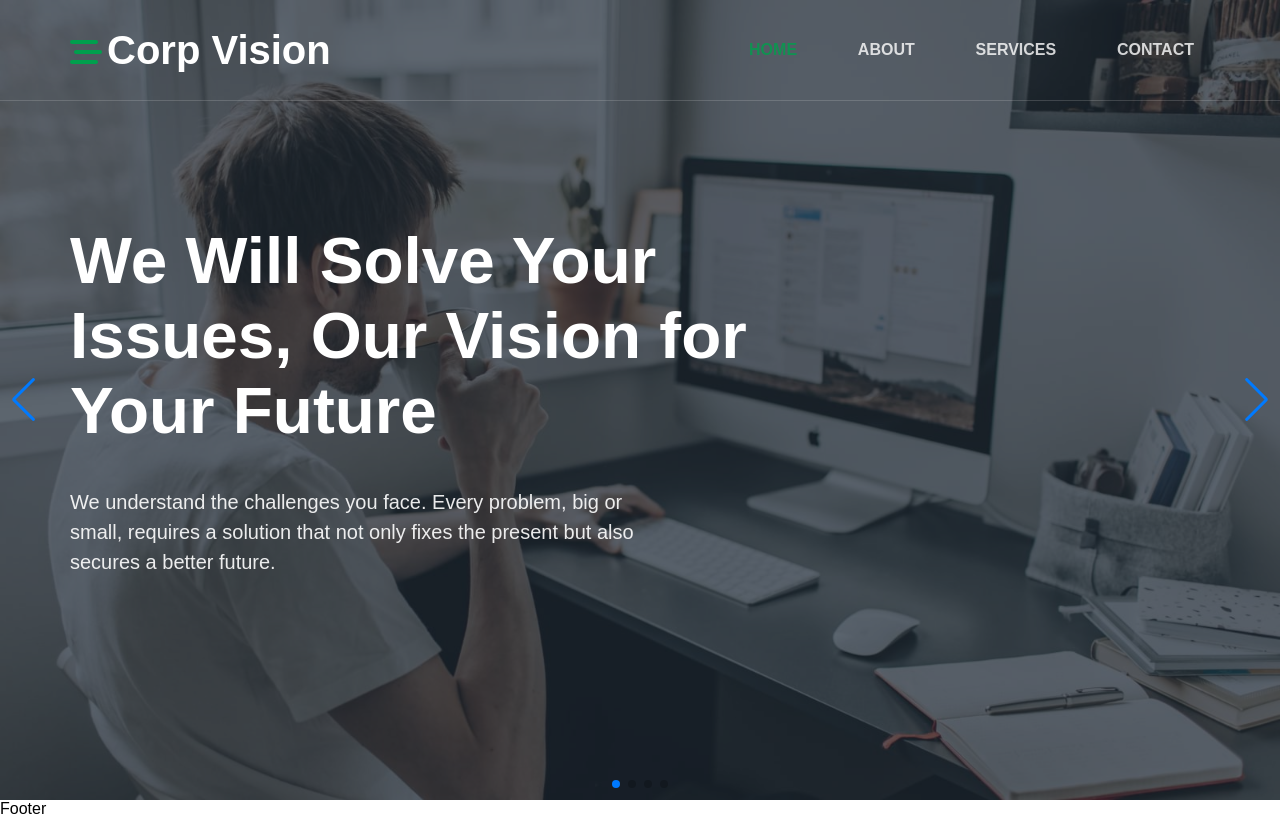
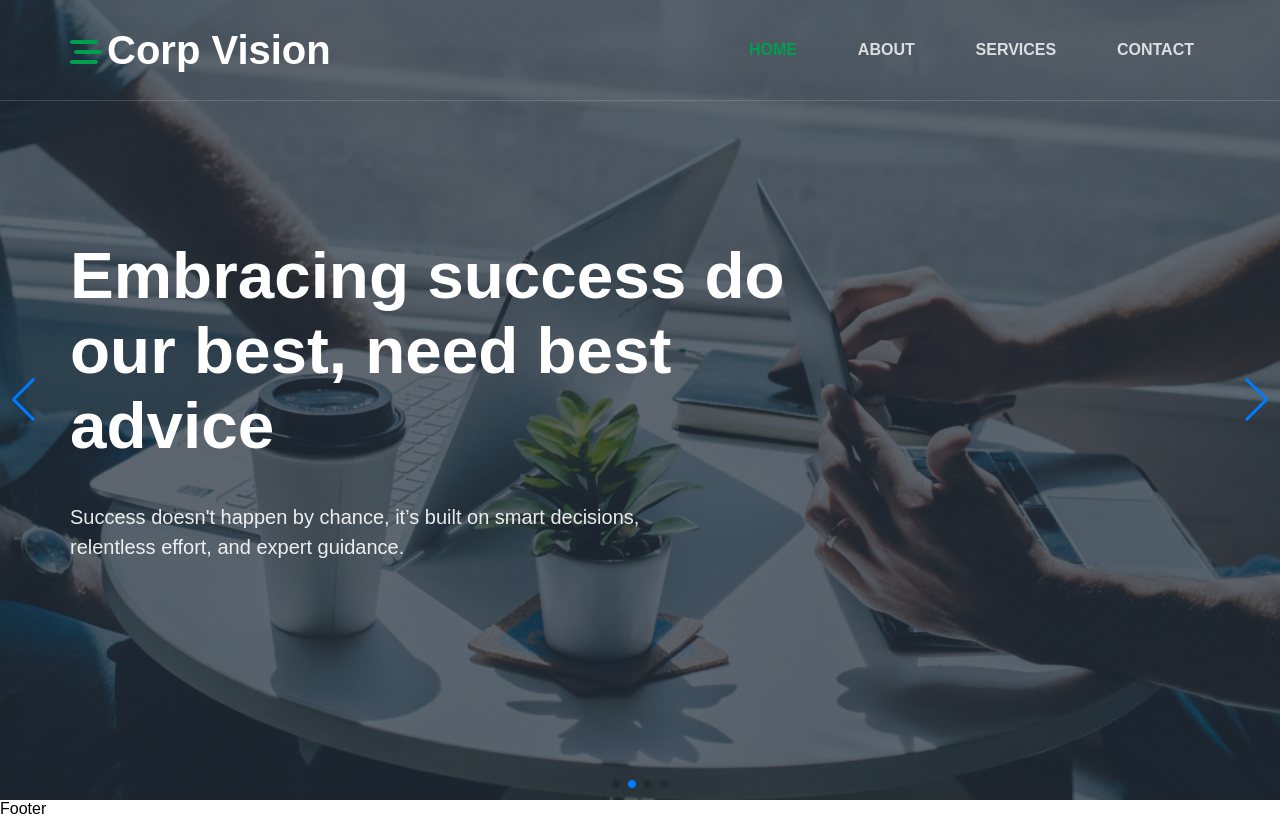
Before and after one commit to Son-Tr/corp-vision, a React (Create React App) app: page / in a window 1280 px wide. Built offline with nearby package versions, Linux system fonts and the light colour scheme.

Commit message:
add animation for banner

```diff
--- a/src/components/Banner/Banner.js
+++ b/src/components/Banner/Banner.js
@@ -1,20 +1,25 @@
-import React from "react";
+import React, { useState } from "react";
 import "./Banner.scss";
 import { b1, b2, b3, b4 } from "../../assets/img/img"; // Assuming these are valid imports for the images
+//import motion
+import { motion } from "framer-motion";
+
 
 // Import Swiper React components
 import { Swiper, SwiperSlide } from "swiper/react";
-
 // Import Swiper styles
 import "swiper/css";
 import "swiper/css/effect-fade";
 import "swiper/css/navigation";
 import "swiper/css/pagination";
 
+
+
 // import required modules
 import { Autoplay, EffectFade, Navigation, Pagination } from "swiper/modules";
 
 function Banner() {
+    const [activeSlide, setActiveSlide] = useState(0);
     const banners = [
         {
             id: 1,
@@ -25,13 +30,13 @@ function Banner() {
         {
             id: 2,
             title: "Embracing success do our best, need best advice",
-            content: "Success doesn't happen by chance; it’s built on smart decisions, relentless effort, and expert guidance. ",
+            content: "Success doesn't happen by chance, it’s built on smart decisions, relentless effort, and expert guidance. ",
             backgroundImage: b2
         },
         {
             id: 3,
             title: "Digital transformation driven by technology",
-            content: "We understand that embracing digital change is not just about adopting the latest tools; it’s about fundamentally rethinking how you operate and deliver value.",
+            content: "We understand that embracing digital change is not just about adopting the latest tools, it’s about fundamentally rethinking how you operate and deliver value.",
             backgroundImage: b3
         },
         {
@@ -51,15 +56,16 @@ function Banner() {
                 pagination={{
                     clickable: true,
                 }}
-                loop={true}
                 autoplay={{
                     delay: 2500,
                     disableOnInteraction: false,
                 }}
-                modules={[EffectFade, Navigation, Pagination]}
+                modules={[EffectFade, Navigation, Pagination,Autoplay]}
+                onSlideChange={(slide) => setActiveSlide(slide.activeIndex)}  //track slide change
                 className="mySwiper"
+
             >
-                {banners.map(({ id, title, content, backgroundImage }) => (
+                {banners.map(({ id, title, content, backgroundImage }, index) => (
                     <SwiperSlide key={id}>
                         <div
                             className="banner-slider"
@@ -68,10 +74,21 @@ function Banner() {
                             }}
                         >
                             <div className="container">
-                                <h1 className="banner-title">{title}</h1>
+                                <motion.h1
+                                    className="banner-title"
+                                    key={activeSlide === index ? id : null} // update base on the active  slide
+                                    initial={{ opacity: 0, y: 40 }}  // Start 40px below and invisible
+                                    whileInView={{ opacity: 1, y: 0 }} // Move to position and become visible
+                                    viewport={{ once: true }}
+                                    transition={{
+                                        ease: "easeOut",                // Smooth transition
+                                                           // Delay for 0.5 seconds
+                                        duration: 0.8,
+                                    }}
+                                >{title}</motion.h1>
                                 <p className="banner-content">{content}</p>
                                 <div className="over-play">
-                            </div>
+                                </div>
 
                             </div>
                         </div>
--- a/src/components/Header/Header.scss
+++ b/src/components/Header/Header.scss
@@ -56,10 +56,13 @@
 
                 &:hover {
                     color: var(--primary-color);
+                    opacity: 1;
                 }
 
                 &.active {
                     color: var(--primary-color);
+                    opacity: 1;
+
                 }
             }
         }
```
